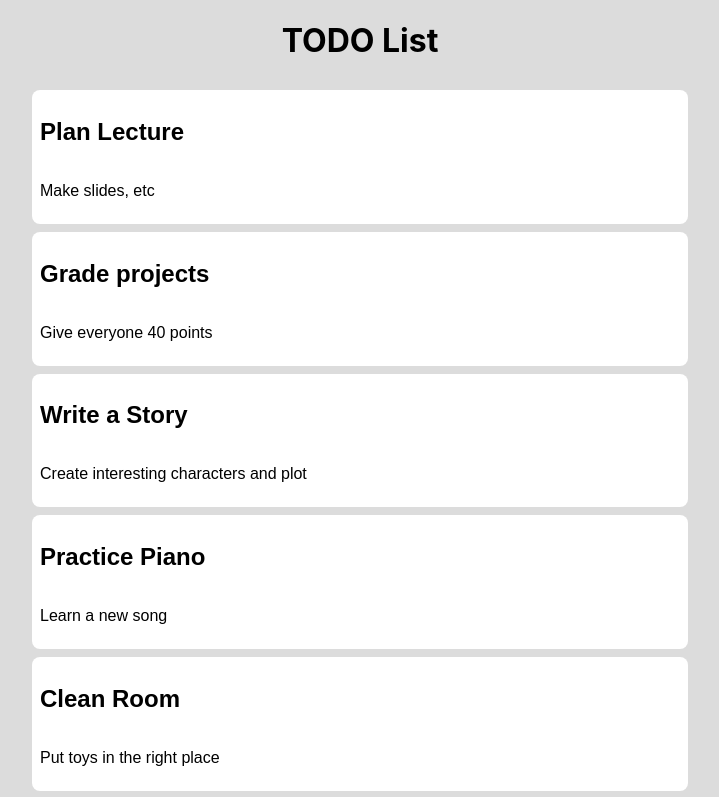
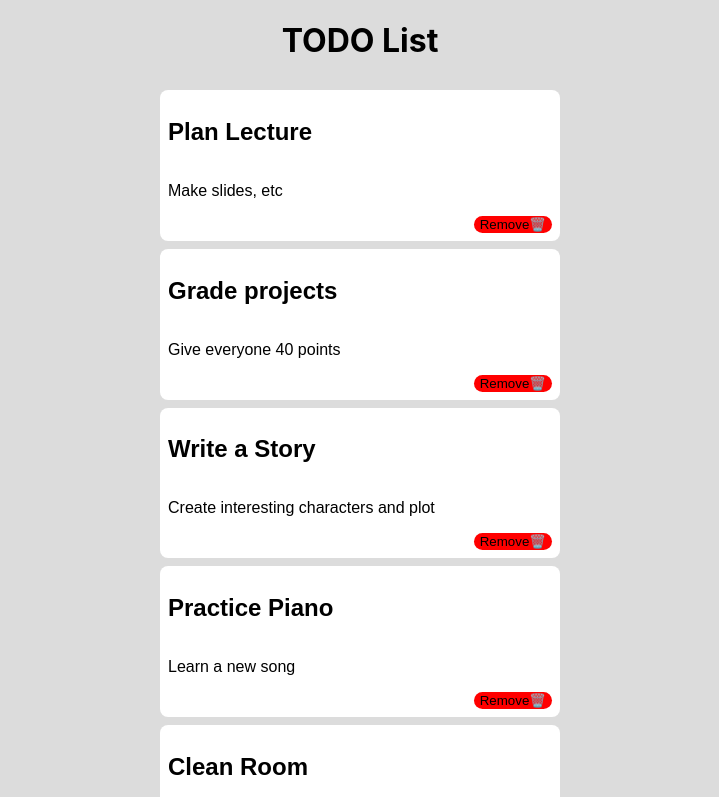
Before and after one commit to JamesHawk585/props-dataflow-children-todo-list, a React (Create React App) app: page / in a window 1280 px wide. Shown: the top 797 px of the page, without its empty margins (280-999 px from the left). Built offline with nearby package versions, Linux system fonts and the light colour scheme; data requests are answered from the project's data file.

Commit message:
Adds red delete button to bottom right corner of each card

```diff
--- a/src/App.css
+++ b/src/App.css
@@ -46,3 +46,10 @@ main {
   row-gap: 8px;
   align-items: center;
 }
+
+.button--warning {
+  border-radius: 24px;
+  border: none;
+  align-self: flex-end;
+  background-color: red;
+}
--- a/src/App.jsx
+++ b/src/App.jsx
@@ -1,4 +1,4 @@
-import "./App.css";
+// import "./App.css";
 import React, { useEffect, useState } from "react";
 import Task from "./Task";
 import Card from "./Card/Card.jsx";
--- a/src/Card/Card.css
+++ b/src/Card/Card.css
@@ -2,7 +2,7 @@
     border-radius: 8px;
     background-color: white;
     font-family: sans-serif;
-    width: 50vw;
+    width: 30vw;
     display: flex;
     flex-direction: column;
     align-items: flex-start;
@@ -11,8 +11,8 @@
 
 .card__body {
   display: flex;
+  align-items: flex-start;
   flex-direction: column;
-  align-items: flex-start;
   width: 100%;
       flex-grow: 2;
     justify-content: space-between;
--- a/src/Card/Card.jsx
+++ b/src/Card/Card.jsx
@@ -1,8 +1,7 @@
-import "./Card.css";
 import CardHeader from "./CardHeader";
 import CardBody from "./CardBody";
 
-// 1:05:41
+
 
 export default function Card({ title, children }) {
 
--- a/src/Task.jsx
+++ b/src/Task.jsx
@@ -1,5 +1,7 @@
 import Card from "./Card/Card";
 import CardBody from "./Card/CardBody";
+import './App.css'
+import './Card/Card.css'
 
 // React components can only return one element. Frangments are a way around that limitation.
 
@@ -8,16 +10,12 @@ function Task({ task }) {
 
 
   return (
-    // <Card title={title}>
-    //   <CardBody>
-    //     <p>{task.description}</p>
-    //   </CardBody>
-    // </Card>
-  <section className="card">
-    <h2>{task.title}</h2>
-    <p>{task.description}</p>
-  </section>
-
+    <Card title={title}>
+      <CardBody>
+        <p>{task.description}</p>
+        <button className='button--warning'>Remove🗑️</button>
+      </CardBody>
+    </Card>
     );
 }
 
```
Also changed, not shown: 1 other file (tests, documents, lock files or other folders).
